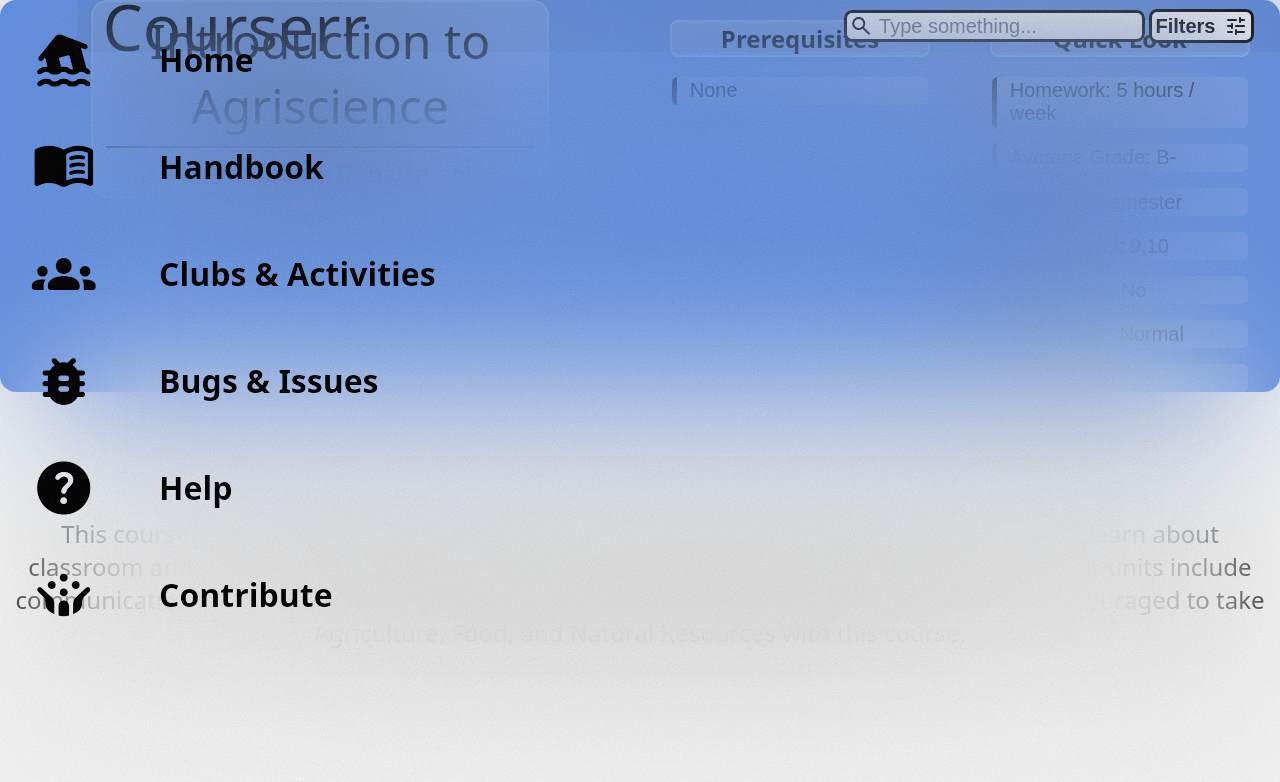
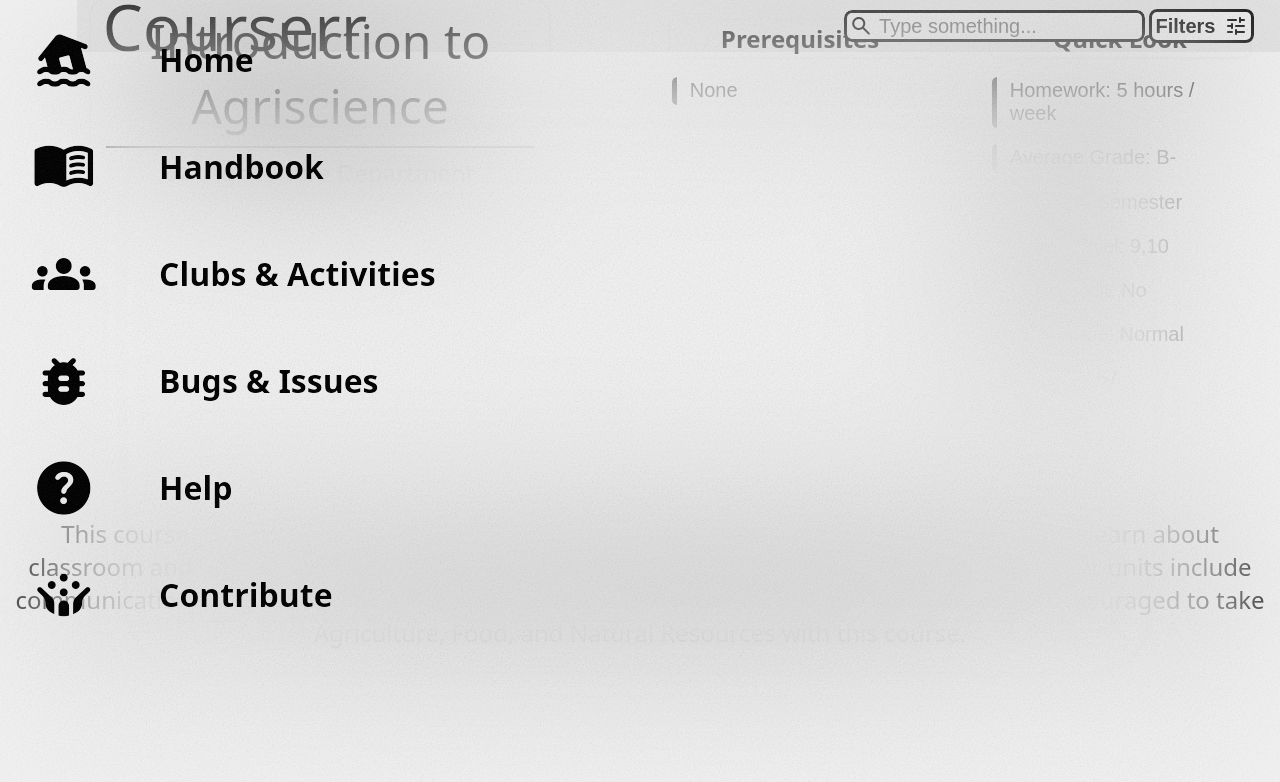
Before and after one commit to jackattack16/Courserr-Beta, a React (Vite) app: page /class/1 in a window 1280 px wide. Shown: the top 782 px of the page. Built offline with nearby package versions, Linux system fonts and the light colour scheme; a web font is replaced by a local one.

Commit message:
fixed prereques having multiple see handbooks

```diff
--- a/src/Components/ClassInfoArea.tsx
+++ b/src/Components/ClassInfoArea.tsx
@@ -30,6 +30,7 @@
   // Creates an array of JSX elements that map to the prerequsites by catching an error thrown if the class does not exist
 
   // TODO: Parse out multiple check handbooks
+  let hasAddedCheckHandbook:boolean = false;
   const mapedPrereqs = prerequisitesArray.map(
     (prereqCourse: string, index: number) => {
       if (prereqCourse === "None") {
@@ -41,7 +42,10 @@
           <Prerequisite key={index} course={prereqCourse} courseId={courseId} />
         );
       } catch {
-        return <ListElement key={index} text="See Handbook" type="warning" />;
+        if(!hasAddedCheckHandbook) {
+          hasAddedCheckHandbook = true;
+          return <ListElement key={index} text="See handbook for more details" type="warning" />;
+        }
       }
     },
   );
--- a/src/Components/ListElement.tsx
+++ b/src/Components/ListElement.tsx
@@ -10,7 +10,7 @@
     // Todo: make this into a div with proper text format
     <li>
       <button className={`list-element ${type}`}>
-        {text}
+        <p>{text}</p>
       </button>
     </li>
   )
--- a/src/Components/Prerequisite.tsx
+++ b/src/Components/Prerequisite.tsx
@@ -11,7 +11,7 @@
     <Link to={`/class/${courseId}`} className='no-color-link'>
       <li>
         <button className='list-element prereq-button'>
-          {course}
+          <p>{course}</p>
         </button>
       </li>
     </Link>
--- a/src/Styles/ClassInfoArea.css
+++ b/src/Styles/ClassInfoArea.css
@@ -3,7 +3,7 @@
   width: 100%;
   min-height: 50%;
   max-height: fit-content;
-  background-color: cornflowerblue;
+  background-color: none;
   border-radius: var(--border-radius);
   display: flex;
   flex-direction: row;
@@ -87,6 +87,7 @@
   border-radius: calc(var(--border-radius) / 2);
   border: 2px solid rgba(255, 255, 255, 0.15);
   box-shadow: 0 1px 4px rgba(0, 0, 0, 0.06);
+  color: black;
 }
 
 ul.no-bullets {
@@ -98,6 +99,7 @@
   display: flex;
   flex-direction: column;
   gap: 1rem;
+  border-color: currentColor;
   justify-content: flex-start;
 }
 
--- a/src/Styles/List-Elements.css
+++ b/src/Styles/List-Elements.css
@@ -9,7 +9,8 @@
   border: none;
   border-radius: calc(var(--border-radius) / 3);
   color: inherit;
-  border-left: 5px solid currentColor;
+  border-color: inherit;
+  border-left: 5px solid;
   padding-left: 5%;
   text-align: left;
   font-size: 1.25em;
@@ -35,5 +36,12 @@
 }
 
 .warning {
-  border: 2px solid red;
+  border: 3px solid red;
+  font-weight: 700;
+  color: black;
 }
+
+.list-element > p {
+  all: unset;
+  /* color: black; */
+}
```
